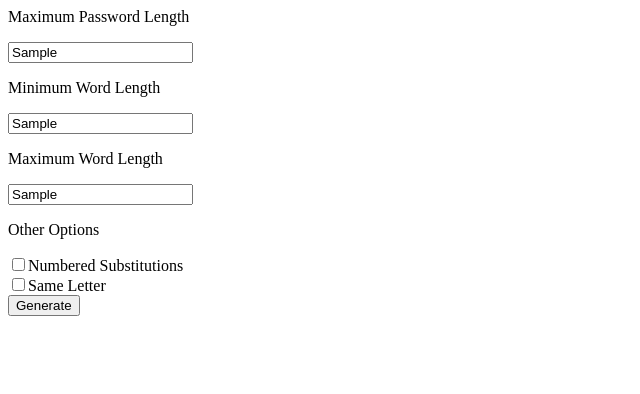
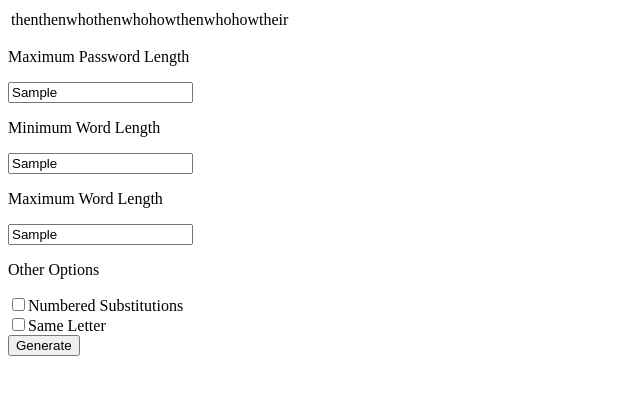
Before and after one commit to Skors004/PasswordGenerator, a plain HTML site: page Password_Generator.html in a window 1280 px wide. Both pictures are taken after typing "Sample", "Sample", "Sample" into the empty fields and a click on the button "Generate". Shown: the whole page, without its empty margins (0-640 px from the left). Drawn offline with Linux system fonts and the light colour scheme.

Commit message:
Update Password_Generator.html

```diff
--- a/Password_Generator.html
+++ b/Password_Generator.html
@@ -6,6 +6,8 @@
     </style>
     <body>
         <main>
+            <table id = "results">
+            </table>
             <p> Maximum Password Length </p>
             <input type = "text" id = "PassLength" maxlength = "2"> <br>
             <p> Minimum Word Length </p>
@@ -20,6 +22,9 @@
             <button onclick = "PasswordGen();">Generate</button>
             <script type = "text/javascript">
                 PasswordGen = function(){
+                    t = document.querySelector("#results");
+                    trow = document.createElement("tr");
+                    td = document.createElement("td");
                     var maxlength = parseInt(document.getElementById("PassLength").value);
                     var maxtext = parseInt(document.getElementById("MaxWordLength").value);
                     var mintext = parseInt(document.getElementById("MinWordLength").value);
@@ -92,6 +97,10 @@
                             alert(result);
                             i++;
                         }
+                        contents = document.createTextNode(result);
+                        td.appendChild(contents);
+                        trow.appendChild(td);
+                        t.appendChild(trow);
                     }
                 }
             </script>
```
